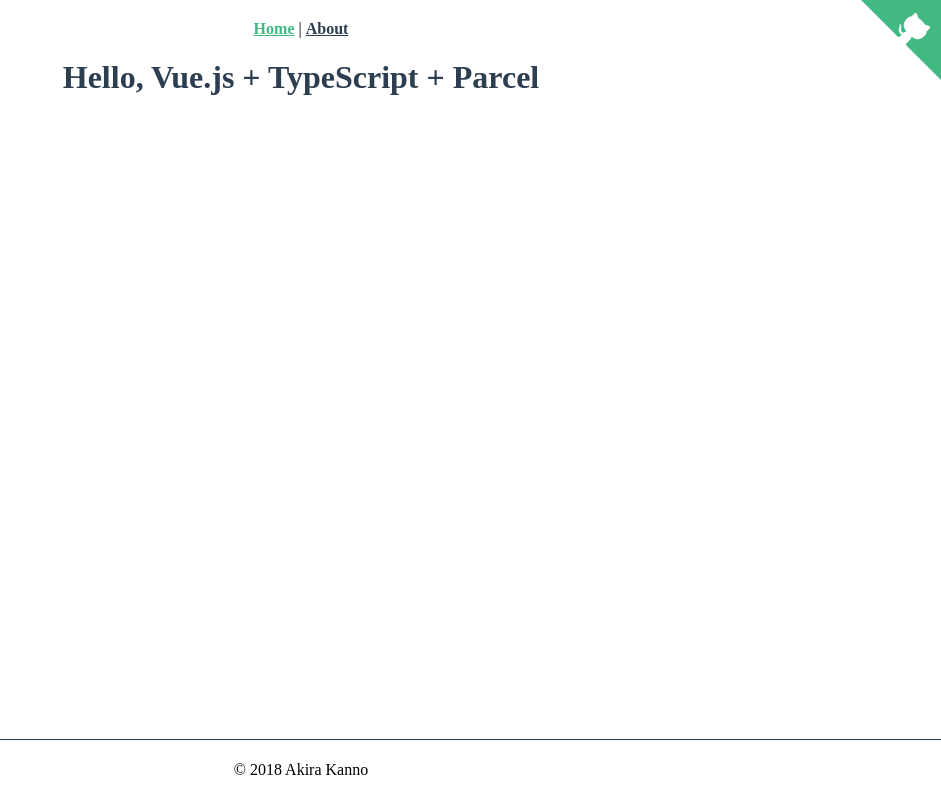
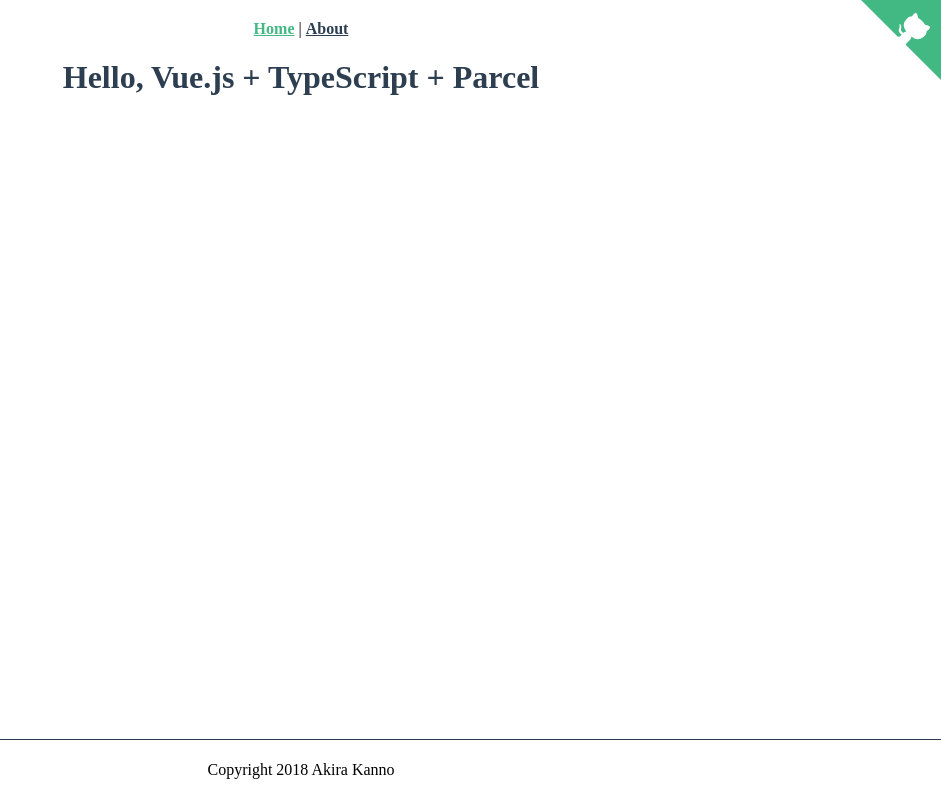
Before and after one commit to teinen/vue-ts-parcel-boilerplate, a Vue app: page / in a window 1280 px wide. Shown: the whole page, without its empty margins (339-1280 px from the left). Built offline with nearby package versions, Linux system fonts and the light colour scheme.

Commit message:
Modify encoding issue

```diff
--- a/src/App.vue
+++ b/src/App.vue
@@ -8,7 +8,7 @@
     <router-view></router-view>
 
     <footer>
-      © 2018 Akira Kanno
+      Copyright 2018 Akira Kanno
     </footer>
   </div>
 </template>
```
